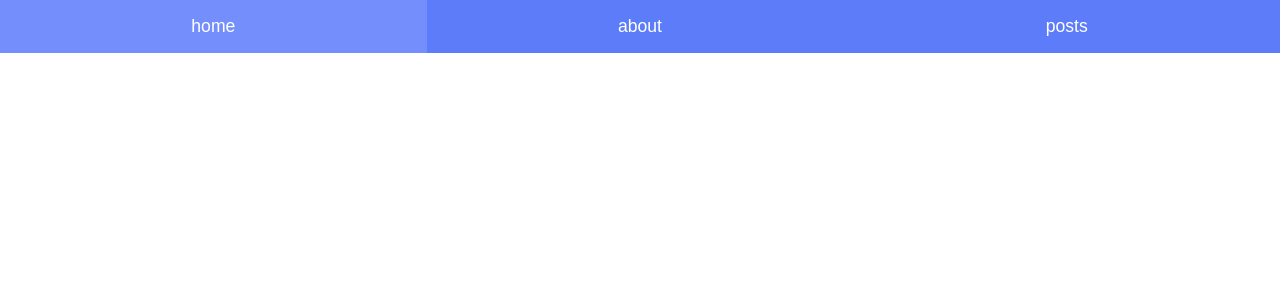
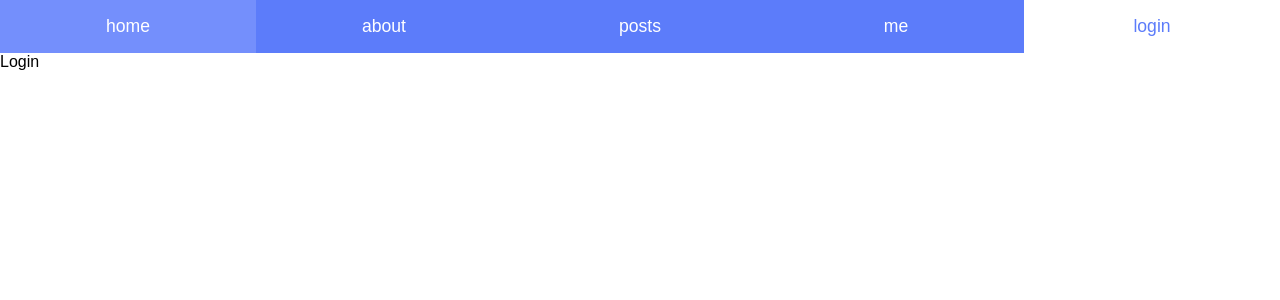
Before and after one commit to ygnoh/route-tutorial, a React (Create React App) app: page /login in a window 1280 px wide. Shown: the top 300 px of the page. Built offline with nearby package versions, Linux system fonts and the light colour scheme.

Commit message:
login 여부에 따라 redirect

```diff
--- a/src/App.js
+++ b/src/App.js
@@ -5,6 +5,8 @@ import Header from "./components/Header";
 import Home from "./routes/Home";
 import About from "./routes/About";
 import Posts from "./routes/Posts";
+import Login from "./routes/Login";
+import MyPage from "./routes/MyPage";
 
 const App = () => {
 	return (
@@ -14,6 +16,8 @@ const App = () => {
 				<Route exact path="/" component={Home} />
 				<Route path="/about/:username" component={About} />
 				<Route path="/posts" component={Posts} />
+				<Route path="/login" component={Login} />
+				<Route path="/me" component={MyPage} />
 			</div>
 		</Router>
 	);
--- a/src/components/Header.js
+++ b/src/components/Header.js
@@ -8,6 +8,8 @@ const Header = () => {
             <NavLink exact className="item" to="/" activeClassName="active">home</NavLink>
             <NavLink className="item" to="/about" activeClassName="active">about</NavLink>
             <NavLink className="item" to="/posts" activeClassName="active">posts</NavLink>
+            <NavLink className="item" to="/me" activeClassName="active">me</NavLink>
+            <NavLink className="item" to="/login" activeClassName="active">login</NavLink>
         </div>
     );
 };
--- /dev/null
+++ b/src/routes/Login.js
@@ -0,0 +1,11 @@
+import React from "react";
+
+const Login = () => {
+    return (
+        <div>
+            Login
+        </div>
+    );
+};
+
+export default Login
--- /dev/null
+++ b/src/routes/MyPage.js
@@ -0,0 +1,17 @@
+import React from "react";
+import { Redirect } from "react-router-dom";
+
+const logged = false;
+
+const MyPage = () => {
+    return (
+        <div>
+            {
+                !logged && <Redirect to="/login" />
+            }
+            MyPage
+        </div>
+    );
+};
+
+export default MyPage
```
